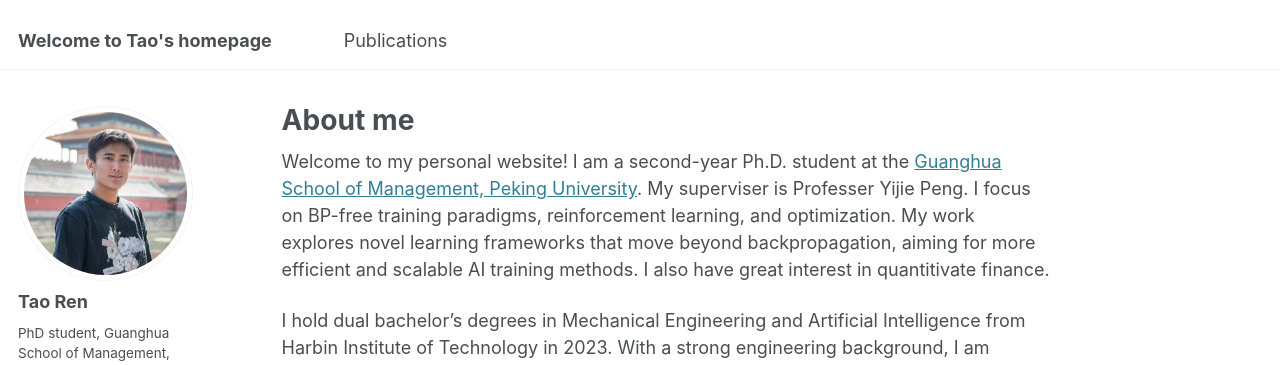
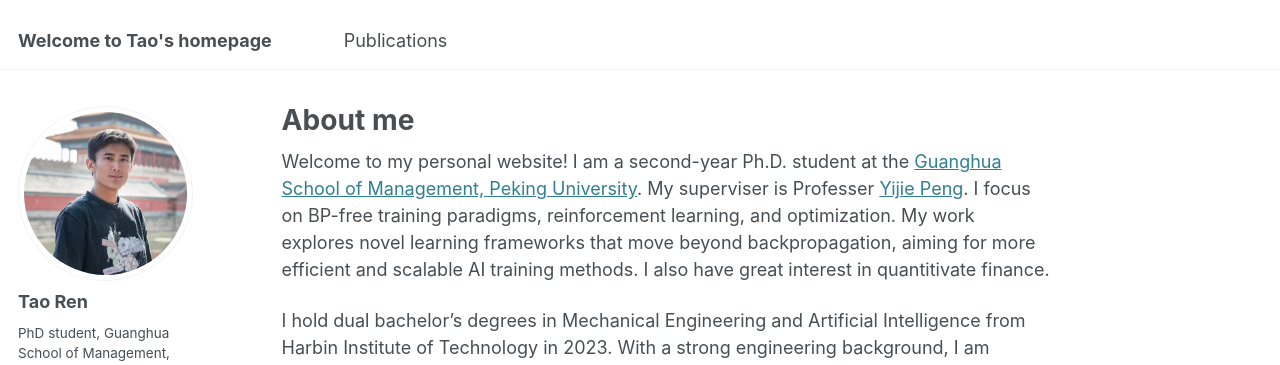
Before and after one commit to RTkenny/RTkenny.github.io, a Jekyll site: the page built from _pages/about.md, in a window 1280 px wide. Shown: the top 365 px of the page. Built offline with Jekyll 4.4.1, drawn with Linux system fonts in a browser that asks for light colours; some web fonts are replaced; part of the change alters nothing that is shown.

```diff
--- a/_pages/about.md
+++ b/_pages/about.md
@@ -7,6 +7,6 @@ redirect_from:
   - /about.html
 ---
 
-Welcome to my personal website! I am a second-year Ph.D. student at the [Guanghua School of Management, Peking University](www.https://www.gsm.pku.edu.cn/). My superviser is Professer Yijie Peng. I focus on BP-free training paradigms, reinforcement learning, and optimization. My work explores novel learning frameworks that move beyond backpropagation, aiming for more efficient and scalable AI training methods. I also have great interest in quantitivate finance.
+Welcome to my personal website! I am a second-year Ph.D. student at the [Guanghua School of Management, Peking University](https://www.gsm.pku.edu.cn/). My superviser is Professer [Yijie Peng](https://www.gsm.pku.edu.cn/faculty/pengyijie/). I focus on BP-free training paradigms, reinforcement learning, and optimization. My work explores novel learning frameworks that move beyond backpropagation, aiming for more efficient and scalable AI training methods. I also have great interest in quantitivate finance.
 
 I hold dual bachelor’s degrees in Mechanical Engineering and Artificial Intelligence from Harbin Institute of Technology in 2023. With a strong engineering background, I am passionate about combining theoretical analysis with practical engineering to develop new learning paradigms and optimize AI-driven decision-making for real-world applications.
```
